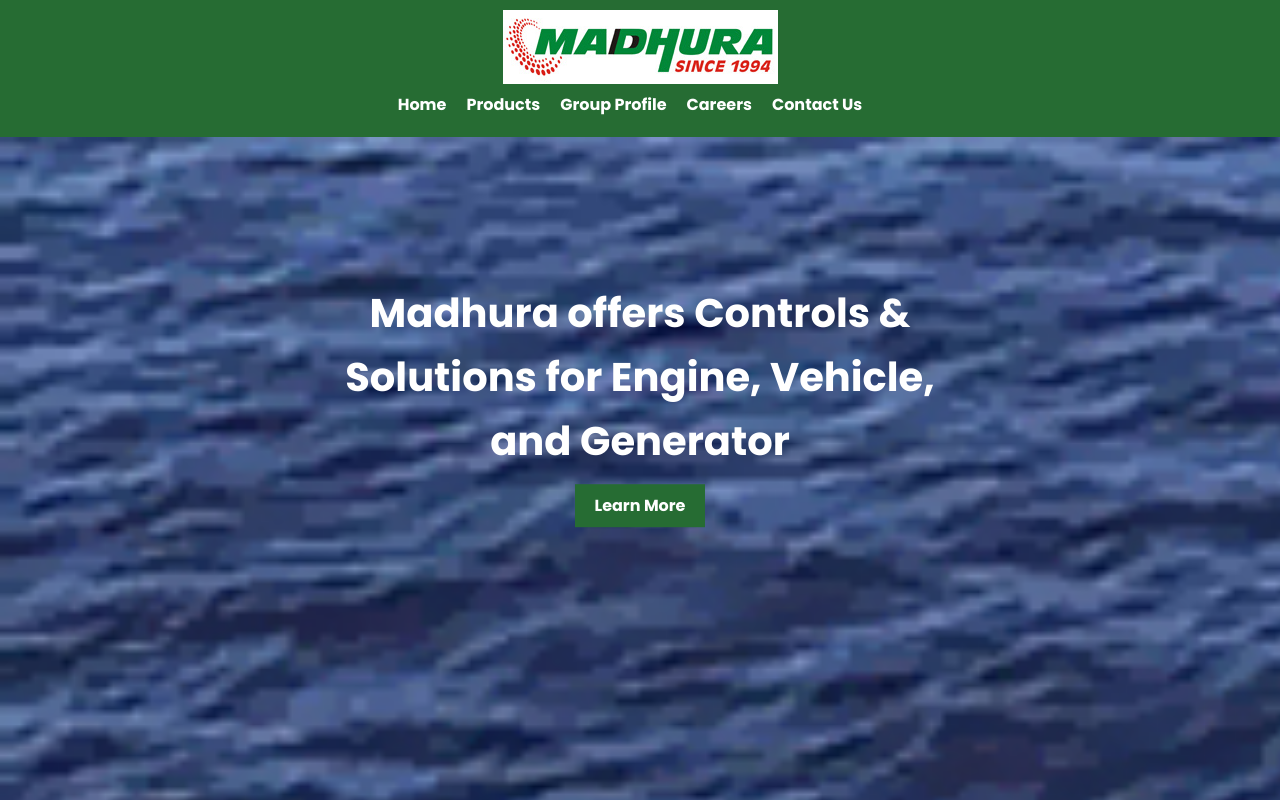
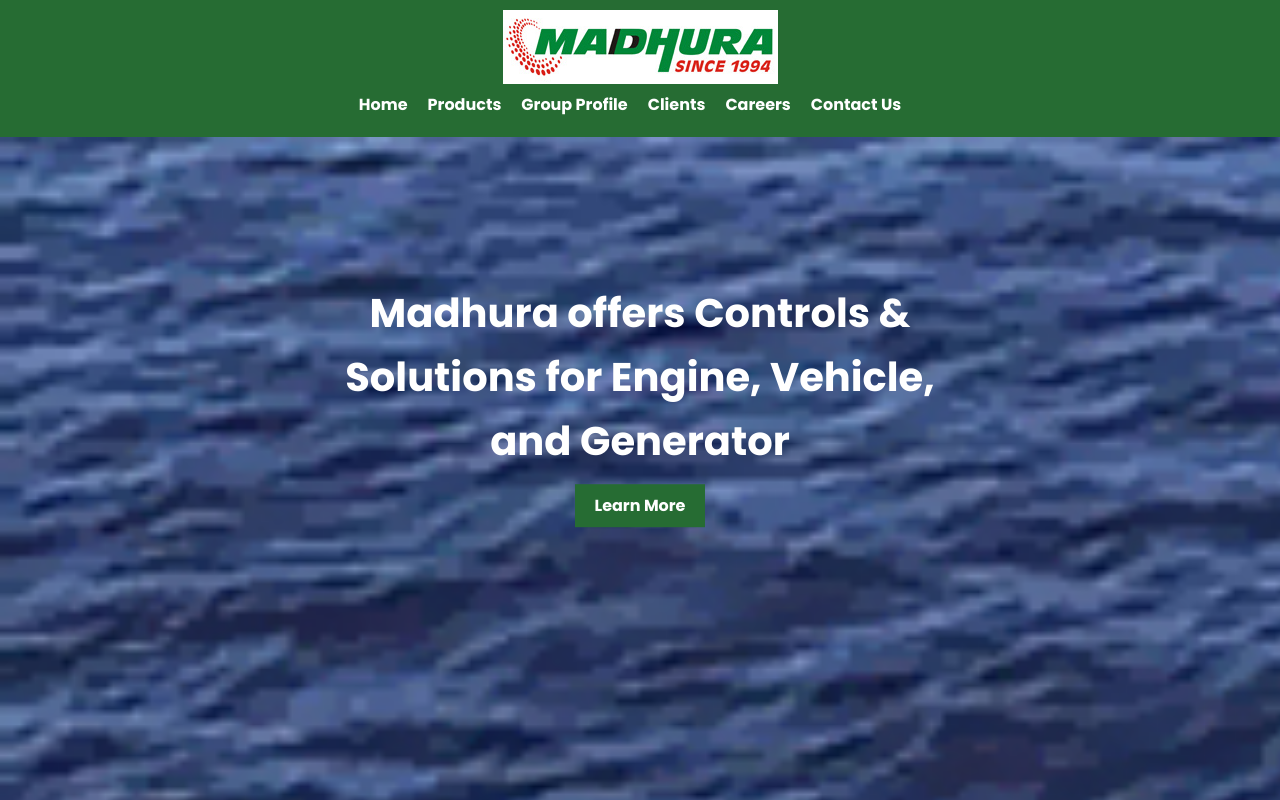
Before and after one commit to adidhakane/Website_Enhancement_For_MPTPL, a plain HTML site: page index.html in a window 1280 px wide. Shown: the top 800 px of the page. Drawn offline with Linux system fonts and the light colour scheme.

Commit message:
Update index.html

```diff
--- a/index.html
+++ b/index.html
@@ -23,7 +23,7 @@
                         <li><a href="index.html">Home</a></li>
                         <li><a href="product.html">Products</a></li>
                         <li><a href="group-profile.php">Group Profile</a></li>
-<!--                         <li><a href="clients.php">Clients</a></li> -->
+                        <li><a href="clients.html">Clients</a></li>
 <!--                         <li><a href="dealership-map.php">Dealer Network</a></li> -->
                         <li><a href="careers.php">Careers</a></li>
                         <li><a href="contact-us.php">Contact Us</a></li>
```
